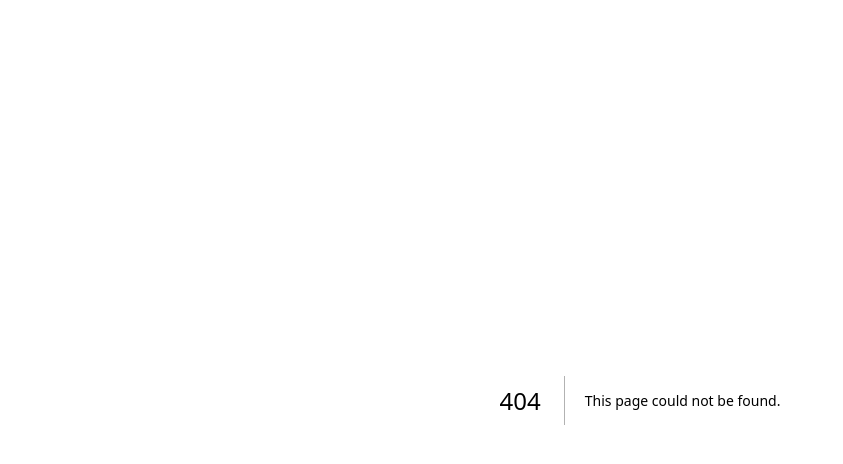
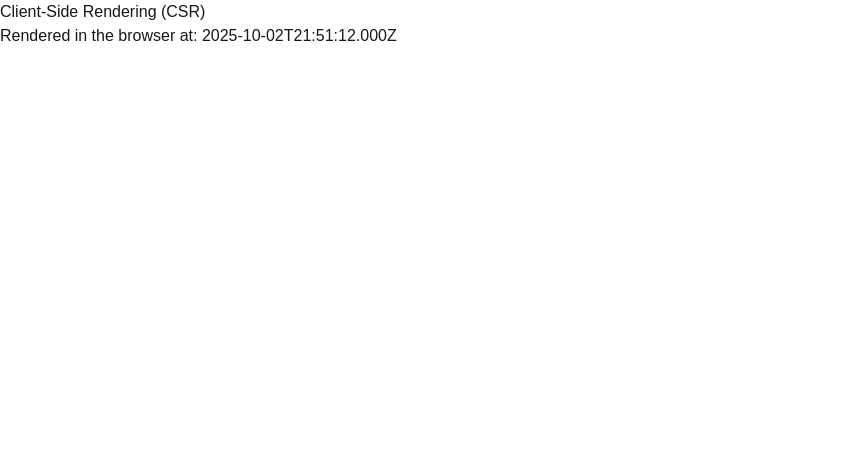
Before and after one commit to Jord4nKing/my-next-playground, a Next.js app: page /csr in a window 1280 px wide. Before the commit this address had no page. Shown: the top 464 px of the page, without its empty margins (0-843 px from the left). Built offline with nearby package versions, Linux system fonts and the light colour scheme.

Commit message:
Learned about server side and client side

```diff
--- a/src/app/components/Button.tsx
+++ b/src/app/components/Button.tsx
@@ -6,7 +6,7 @@ type ButtonProps = {
     variant?: "primary" | "secondary";
   };
 
-  export default function Button({ children, onClick, variant = "primary" }: ButtonProps) {
+  export function Button({ children, onClick, variant = "primary" }: ButtonProps) {
     const baseStyles = "px-4 py-2 rounded-lg font-medium transition";
 
     const variants = {
--- /dev/null
+++ b/src/app/csr/page.tsx
@@ -0,0 +1,20 @@
+"use client";
+
+import { useEffect, useState } from "react";
+
+export default function CSRPage() {
+  const [time, setTime] = useState("Loading...");
+
+  useEffect(() => {
+    setTimeout(() => {
+      setTime(new Date().toISOString());
+    }, 1000);
+  }, []);
+
+  return (
+    <div>
+      <h1>Client-Side Rendering (CSR)</h1>
+      <p>Rendered in the browser at: {time}</p>
+    </div>
+  );
+}
--- a/src/app/page.tsx
+++ b/src/app/page.tsx
@@ -1,6 +1,6 @@
 import Image from "next/image";
 
-export default function Home() {
+export function Home() {
   return (
     <div className="font-sans grid grid-rows-[20px_1fr_20px] items-center justify-items-center min-h-screen p-8 pb-20 gap-16 sm:p-20">
       <main className="flex flex-col gap-[32px] row-start-2 items-center sm:items-start">
--- a/src/app/playground/page.tsx
+++ b/src/app/playground/page.tsx
@@ -1,9 +1,8 @@
 "use client";
-
 
 import Button from "../components/Button";
 
-export default function Playground() {
+export function Playground() {
   return (
     <main className="p-8 space-y-6">
       <h1 className="text-2xl font-bold">Component Playground</h1>
--- /dev/null
+++ b/src/app/ssr/page.tsx
@@ -0,0 +1,15 @@
+export default async function SSRPage() {
+    // Simulate server-side delay
+    await new Promise(resolve => setTimeout(resolve, 1000));
+
+    const time = new Date().toISOString();
+
+    console.log('🍺🍺', time)
+
+    return (
+      <div>
+        <h1>Server-Side Rendering (SSR)</h1>
+        <p>Rendered on the server at: {time}</p>
+      </div>
+    );
+  }
```
